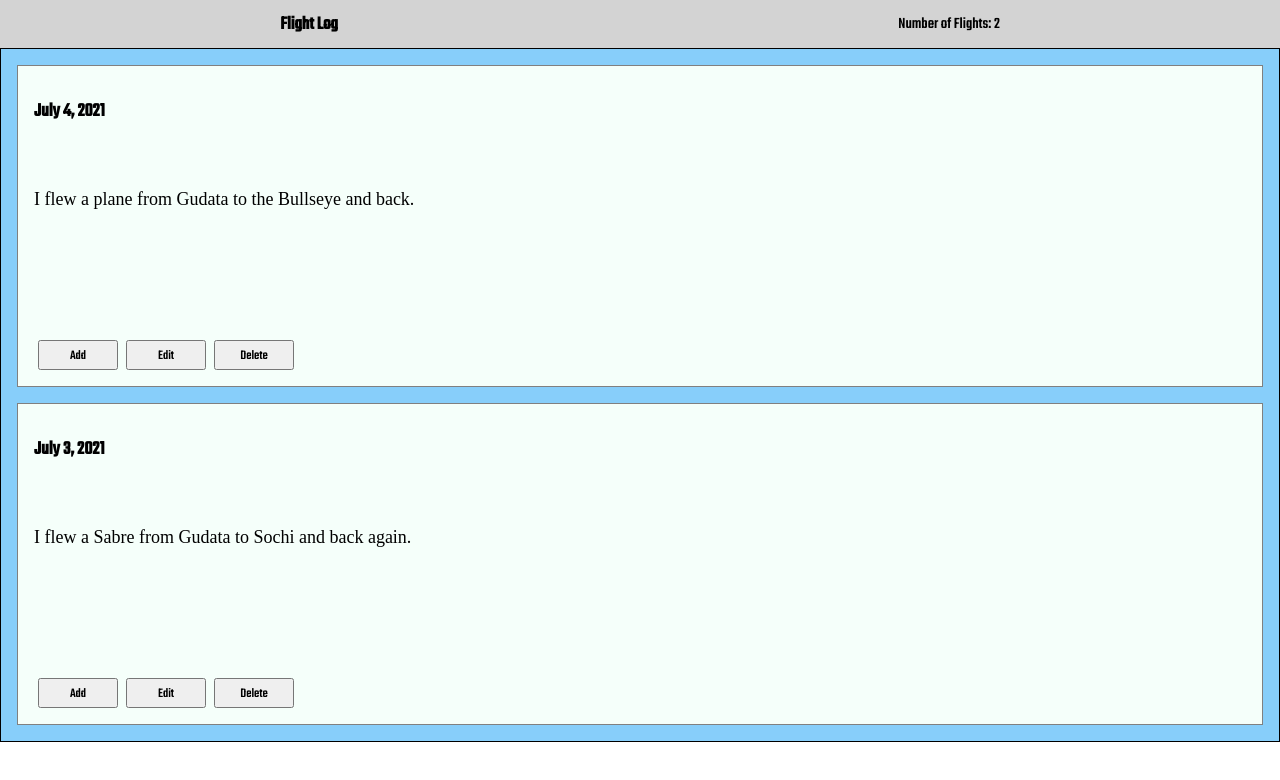
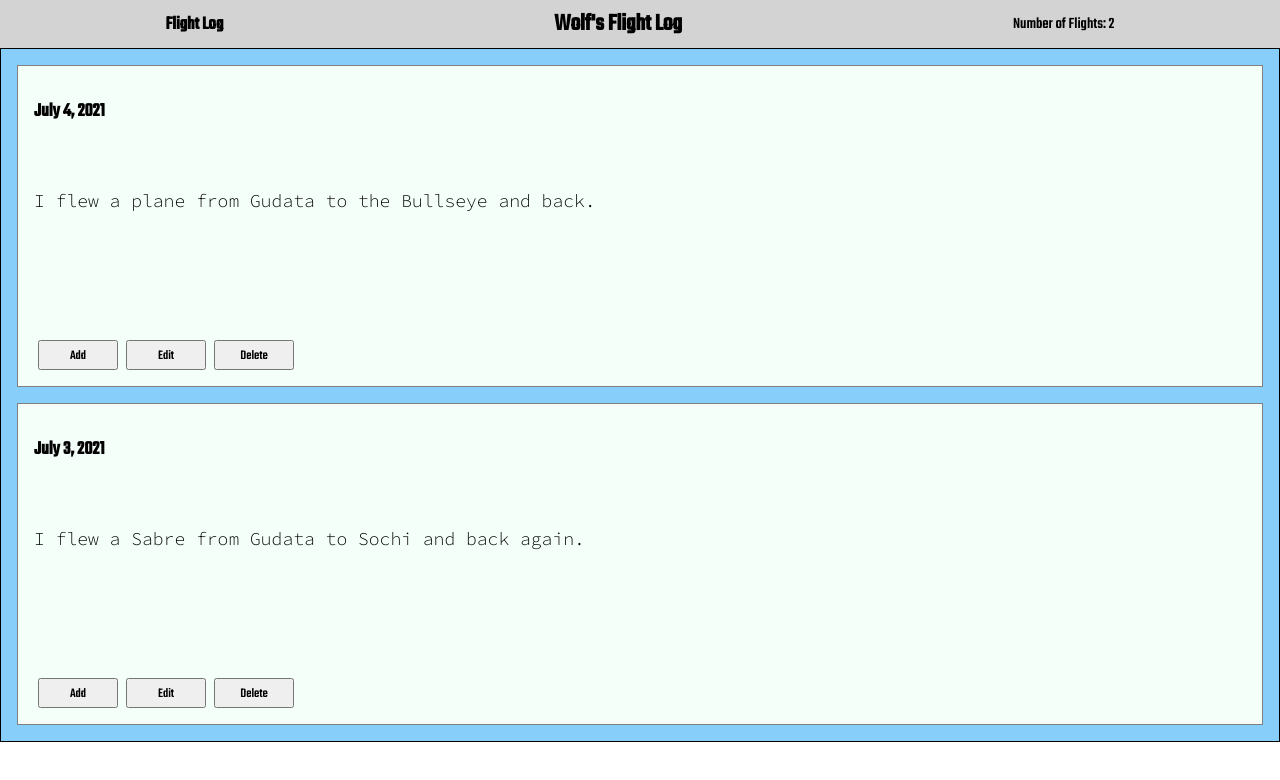
Before and after one commit to JWoltjen/flight-log, a React (Create React App) app: page / in a window 1280 px wide. Shown: the top 780 px of the page. Built offline with nearby package versions, Linux system fonts and the light colour scheme.

Commit message:
add text to navBar

```diff
--- a/public/index.html
+++ b/public/index.html
@@ -14,6 +14,9 @@
     <link rel="preconnect" href="https://fonts.gstatic.com" crossorigin>
     <link href="https://fonts.googleapis.com/css2?family=Teko:wght@500&display=swap" rel="stylesheet">
     <link rel="manifest" href="%PUBLIC_URL%/manifest.json" />
+    <link rel="preconnect" href="https://fonts.googleapis.com">
+    <link rel="preconnect" href="https://fonts.gstatic.com" crossorigin>
+    <link href="https://fonts.googleapis.com/css2?family=Source+Code+Pro:wght@300&display=swap" rel="stylesheet">
   <title>Flight Log</title>
   </head>
   <body>
--- a/src/App.css
+++ b/src/App.css
@@ -49,6 +49,7 @@
 .flight-card-description {
   padding: 2rem 1rem;
   font-size: large;
+  font-family: "Source Code Pro", monospace;
 }
 
 .flight-card-buttons {
--- a/src/Navbar.js
+++ b/src/Navbar.js
@@ -6,6 +6,7 @@
     return (
         <nav>
             <h3>Flight Log</h3>
+            <h1>Wolf's Flight Log</h1>
             <p>Number of Flights: {flights.length}</p>
         </nav>
     )
```
